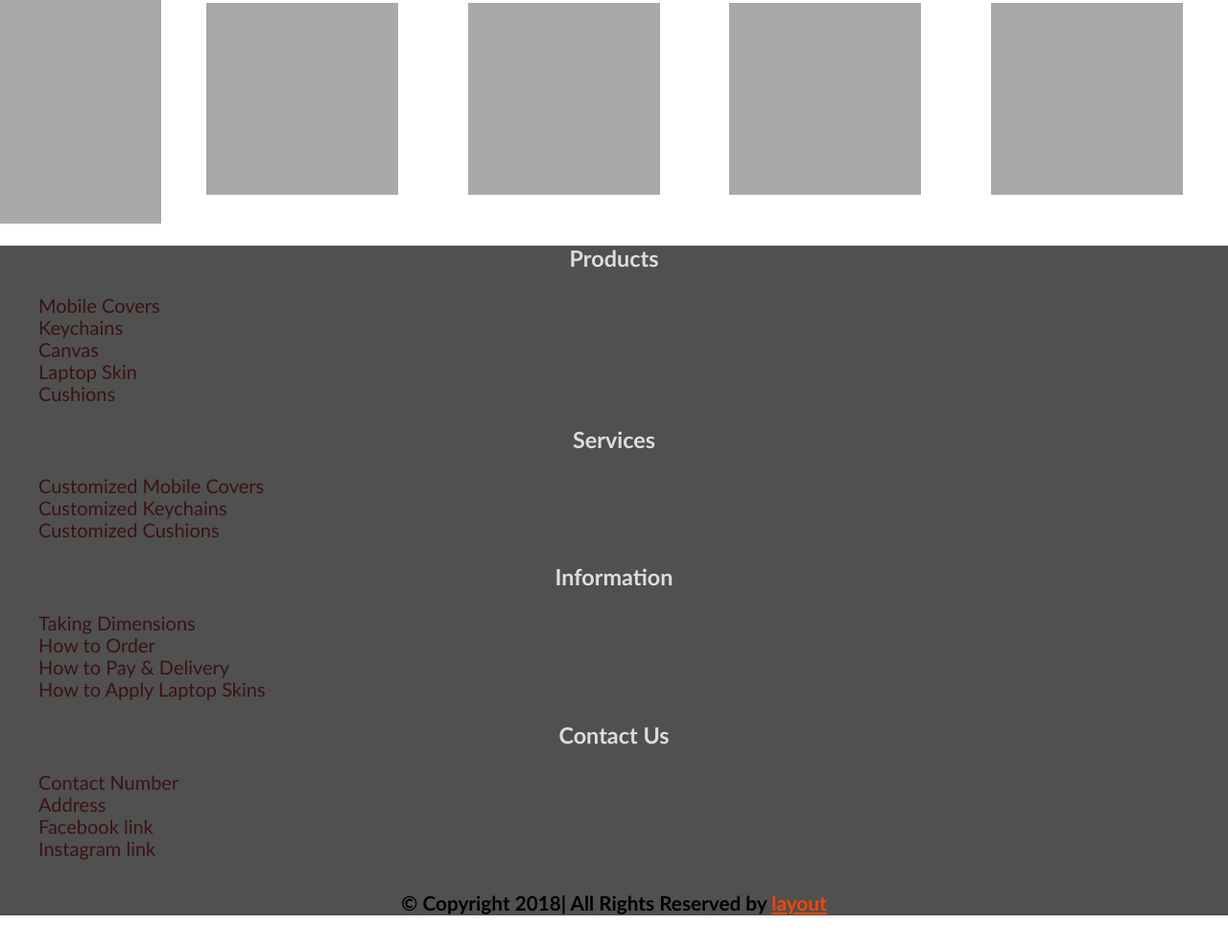
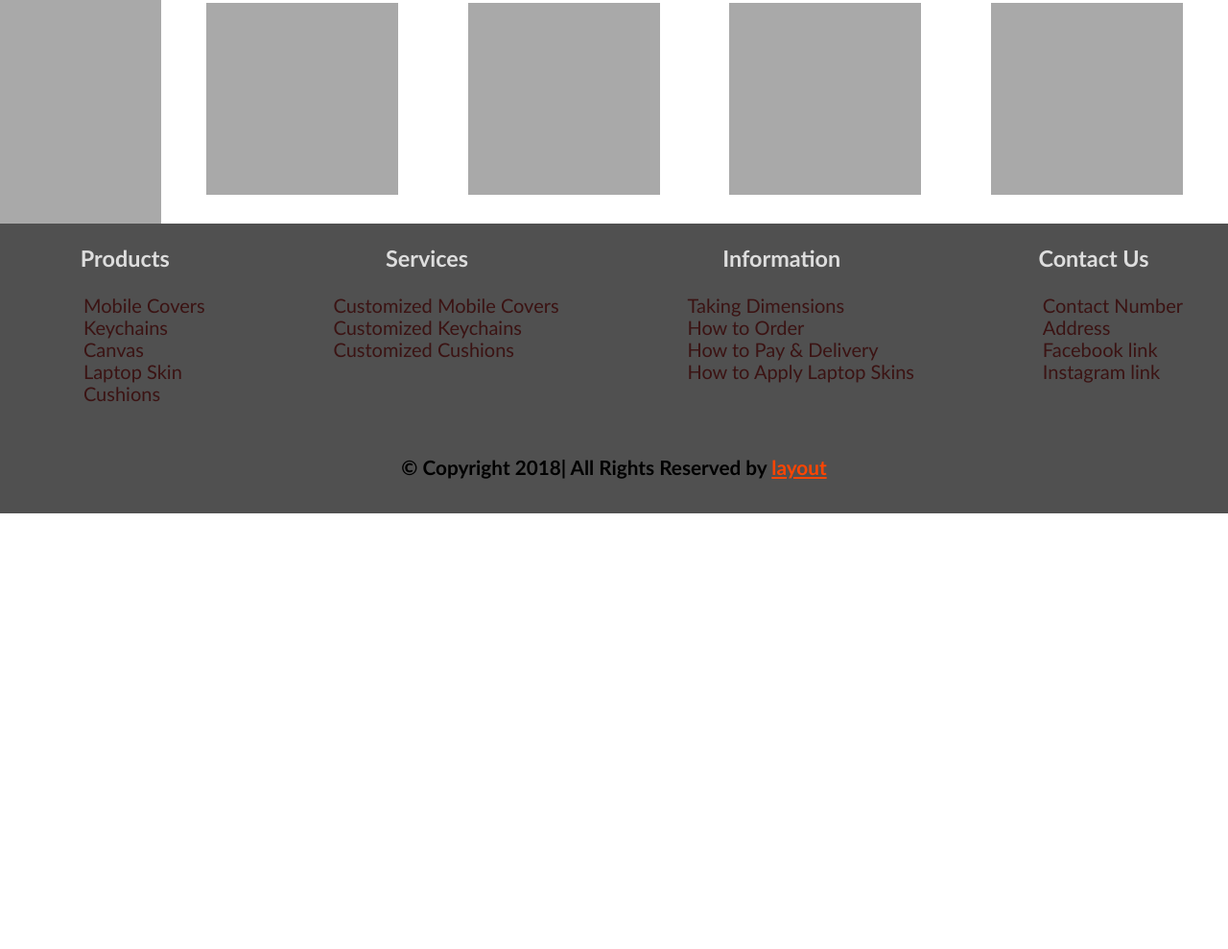
Before and after one commit to sheikh-ali/SkyImpel-demo, a plain HTML site: page source/index.html in a window 1280 px wide. Shown: the part 507-1496 px from the top of the page at 96% size. After the commit the page ends 1042 px from the top, so only its background shows below. Drawn offline with Linux system fonts and the light colour scheme.

Commit message:
add inline display flex

```diff
--- a/source/index.html
+++ b/source/index.html
@@ -102,7 +102,7 @@
 
     <!-- This part is done by Haider -->
 
-    <footer class="footer" style="text-align: center;">
+    <footer class="footer" style="text-align: center; display:flex;">
 
         <div class="footer-div">
             <h3>Products</h3>
--- a/source/style/footercss.css
+++ b/source/style/footercss.css
@@ -5,6 +5,7 @@ footer {
     justify-content: space-around;
     flex-wrap: wrap;
     width: 100%;
+
 }
 
 .footer-div {
```
